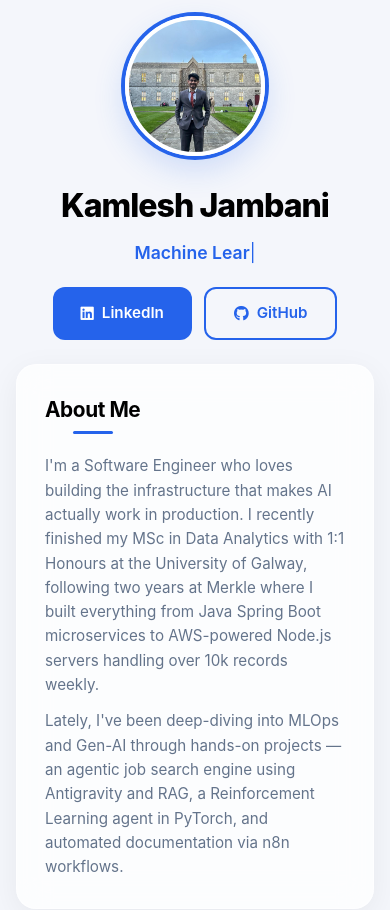
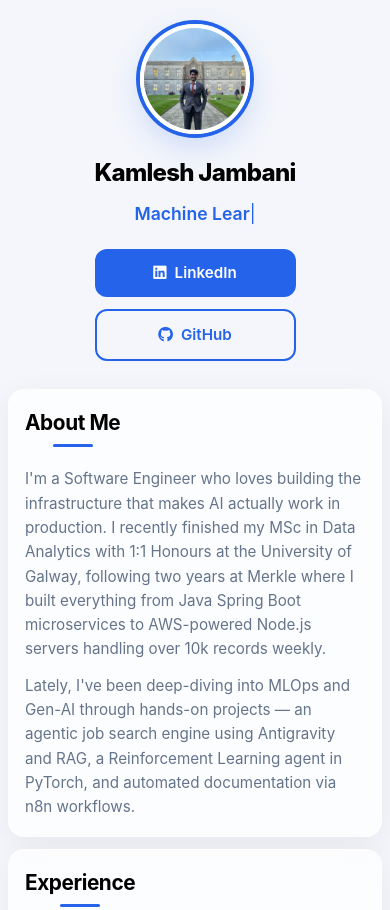
Before and after one commit to kjambani/personal-portfolio, a plain HTML site: page index.html in a window 390 px wide. Shown: the top 910 px of the page. Drawn offline with Linux system fonts and the light colour scheme.

Commit message:
style: add tech-stack layout and refine responsive design breakpoints

```diff
--- a/styles.css
+++ b/styles.css
@@ -99,6 +99,7 @@ p { color: var(--text-light); font-size: 0.95rem; margin-bottom: 12px; }
 .timeline-content h3 { font-size: 1rem; font-weight: 700; color: #000; }
 .company { font-size: 0.85rem; color: var(--primary); font-weight: 600; display: block; margin-top: 2px; }
 .date { font-size: 0.8rem; color: var(--text-light); display: inline-block; margin: 4px 0 10px; }
+.tech-stack { display: flex; flex-wrap: wrap; gap: 6px; margin-top: 10px; }
 .tech-pill { display: inline-block; background: #eff6ff; color: var(--primary); font-size: 0.75rem; font-weight: 600; padding: 4px 12px; border-radius: 100px; border: 1px solid #dbeafe; }
 
 /* ===== PROJECTS ===== */
@@ -138,18 +139,42 @@ footer { text-align: center; padding: 32px; font-size: 0.85rem; color: var(--tex
 
 /* ===== RESPONSIVE ===== */
 @media (max-width: 1024px) {
-  .bento-grid { grid-template-columns: repeat(2, 1fr); }
+  .bento-grid { grid-template-columns: repeat(2, 1fr); gap: 20px; }
   .card-hero, .card-about, .card-experience, .card-projects, .card-skills { grid-column: span 2; }
   .card-education, .card-contact { grid-column: span 1; }
 }
 
+@media (max-width: 768px) {
+  .bento-card { padding: 24px; }
+  .hero-text h1 { font-size: 2.4rem; }
+  .timeline-content { padding: 14px; }
+  .project-tile { padding: 16px; }
+}
+
 @media (max-width: 640px) {
-  .bento-grid { grid-template-columns: 1fr; }
+  .bento-grid { grid-template-columns: 1fr; gap: 16px; }
   .card-hero, .card-about, .card-experience, .card-projects, .card-skills, .card-education, .card-contact { grid-column: span 1; }
-  body { padding: 16px; }
-  .hero-content { flex-direction: column; text-align: center; gap: 24px; }
-  .hero-image { width: 140px; height: 140px; }
-  .hero-text h1 { font-size: 2rem; }
+  body { padding: 12px; }
+  .bento-card { padding: 20px; }
+  .hero-content { flex-direction: column; text-align: center; gap: 20px; }
+  .hero-image { width: 130px; height: 130px; }
+  .hero-text h1 { font-size: 1.8rem; }
   .hero-actions { justify-content: center; }
   .section-title::after { left: 50%; transform: translateX(-50%); }
+  .skill-chip { padding: 8px 14px; font-size: 0.8rem; }
+  .contact-chip { padding: 10px 14px; font-size: 0.85rem; }
+  .contact-links { gap: 8px; }
+  footer { padding: 24px 16px; font-size: 0.8rem; }
 }
+
+@media (max-width: 400px) {
+  body { padding: 8px; }
+  .bento-grid { gap: 12px; }
+  .bento-card { padding: 16px; border-radius: 16px; }
+  .hero-image { width: 110px; height: 110px; }
+  .hero-text h1 { font-size: 1.5rem; }
+  .hero-actions { flex-direction: column; align-items: center; }
+  .btn { width: 100%; justify-content: center; }
+  .tech-pill { font-size: 0.7rem; padding: 3px 10px; }
+  .skill-chip { padding: 6px 12px; font-size: 0.75rem; gap: 6px; }
+}
```
